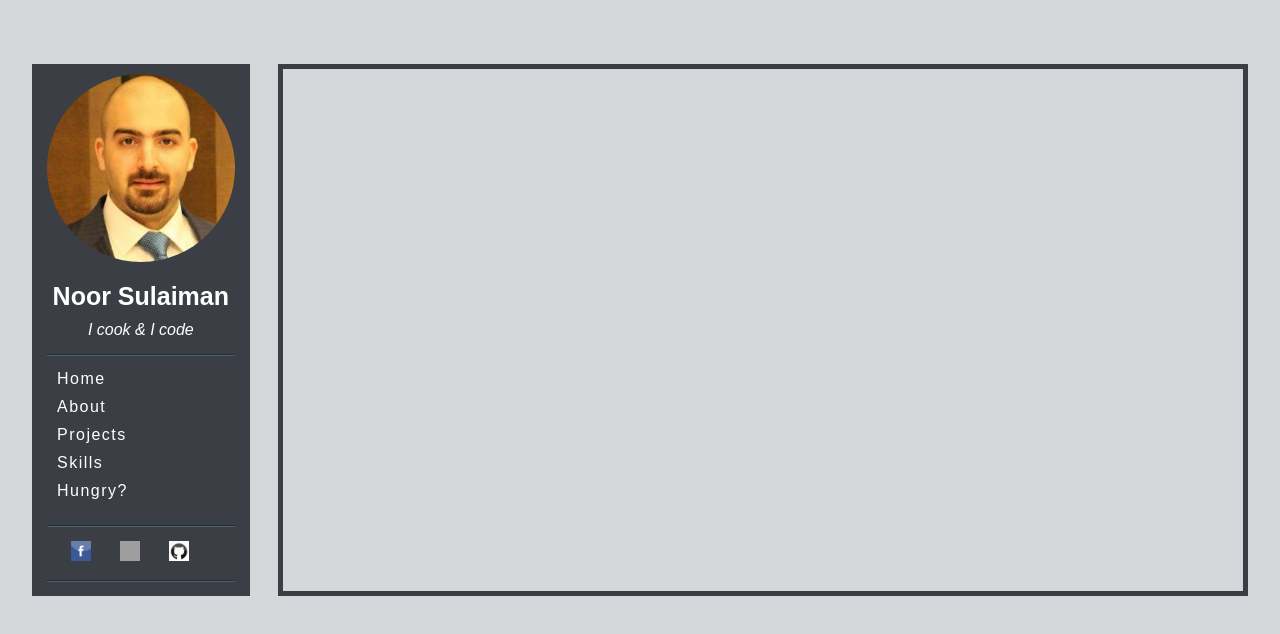
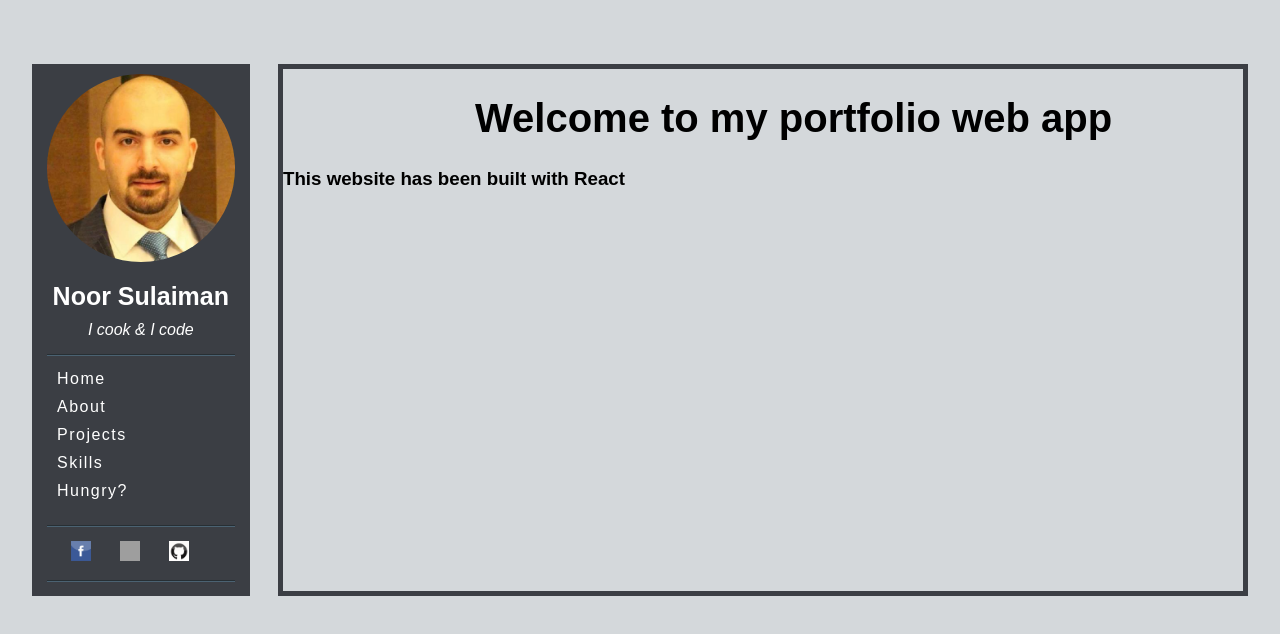
Before and after one commit to NoorSulaiman/Final-project, a React (Create React App) app: page / in a window 1280 px wide. Shown: the top 634 px of the page. Built offline with nearby package versions, Linux system fonts and the light colour scheme; grey boxes are pictures that could not be loaded.

Commit message:
updating home component and adding styles to it

```diff
--- a/src/components/main/home/home.css
+++ b/src/components/main/home/home.css
@@ -0,0 +1,25 @@
+.home{
+
+	width: 100;
+}
+
+
+
+.home h1{
+
+	font-size: 40px;
+	animation: fadein 4s;
+	margin-left: 20%;
+
+}
+.home p{
+
+
+}
+
+
+@keyframes fadein{
+
+	from {opacity: 0;}
+	to {opacity: 1;}
+}
--- a/src/components/main/home/home.js
+++ b/src/components/main/home/home.js
@@ -1,11 +1,15 @@
 import React, { Component } from 'react';
+import './home.css'
 
 
 class Home extends Component{
 
 	render(){
 
-		return <h1> Hello </h1>
+		return<div className='home'>
+		 <h1> Welcome to my portfolio web app </h1>
+		 <h3>This website has been built with React</h3>
+		 </div>
 	}
 
 }
--- a/src/components/main/main.css
+++ b/src/components/main/main.css
@@ -6,4 +6,5 @@
 	float: right;
 	margin-top: 5%;
 	margin-right: 2.5%;
+
 	}
--- a/src/components/main/main.js
+++ b/src/components/main/main.js
@@ -1,5 +1,5 @@
 import React, { Component } from 'react';
-import {BrowserRouter as Route} from 'react-router-dom'
+import {BrowserRouter as Router,Route} from 'react-router-dom'
 
 import "./main.css"
 import Home from './home/home';
--- a/src/components/sidebar/navbar/navbar.css
+++ b/src/components/sidebar/navbar/navbar.css
@@ -3,10 +3,8 @@
 	font-size: 16px;
 	margin-left: 10px;
 }
-.navbar ul li:hover{
 
-	color: black;
-}
+
 .navbar ul li a{
 
 	letter-spacing: 1.5px;
@@ -15,5 +13,6 @@
 .navbar ul li a:hover{
 
 	cursor: default;
+	color: black;
 
 }
```
Also changed, not shown: src/components/app/App.css (line endings or trailing spaces).
